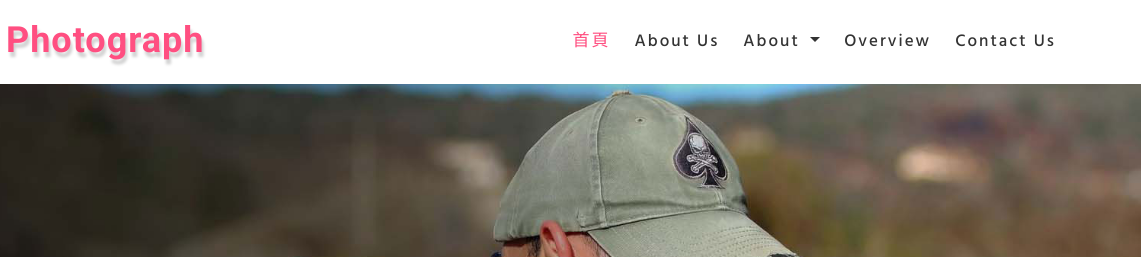
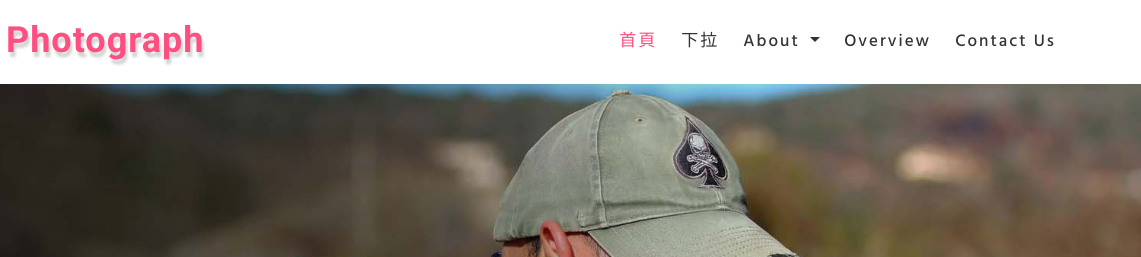
Before and after one commit to jihamu/final_exam_40541415_20181225, a plain HTML site: page index.html in a window 1280 px wide. Shown: the top 257 px of the page, 139-1280 px from the left. Drawn offline with Linux system fonts and the light colour scheme.

Commit message:
20181225第二次修改中文下拉

```diff
--- a/index.html
+++ b/index.html
@@ -75,7 +75,7 @@ License URL: http://creativecommons.org/licenses/by/3.0/
 								</a>
 							</li>
 							<li class="nav-item mx-lg-4 my-lg-0 my-3">
-								<a class="nav-link scroll" href="#about">About Us</a>
+								<a class="nav-link scroll" href="#about">下拉</a>
 							</li>
 							<li class="nav-item dropdown">
 								<a class="nav-link dropdown-toggle" href="#" id="navbarDropdown" role="button" data-toggle="dropdown"
```
